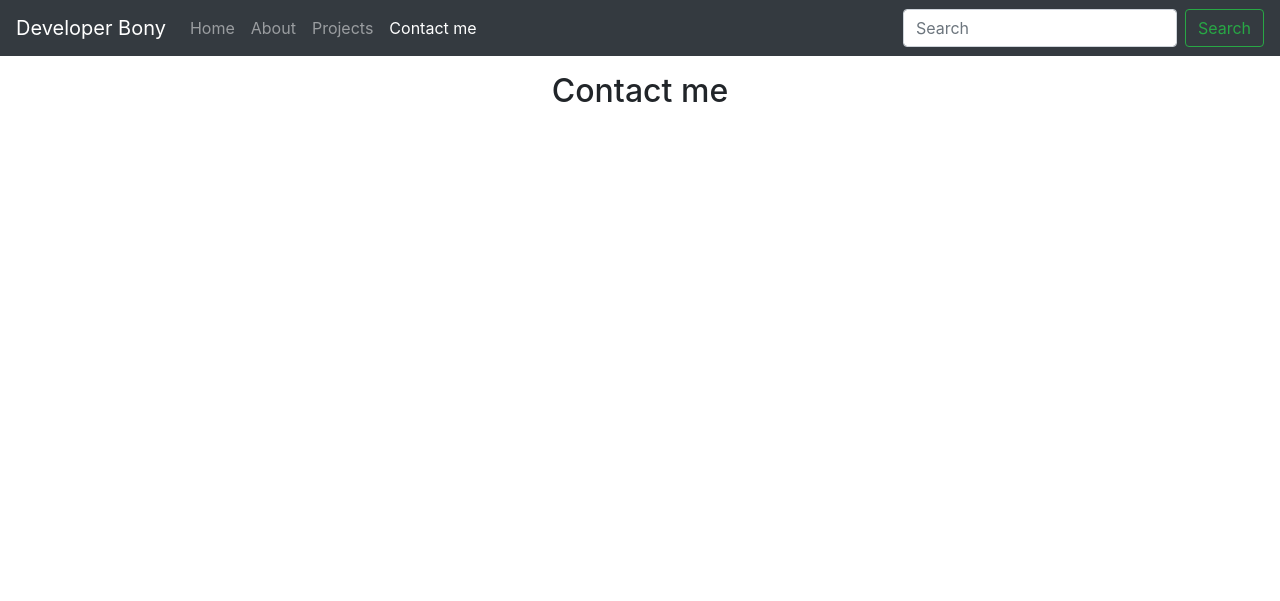
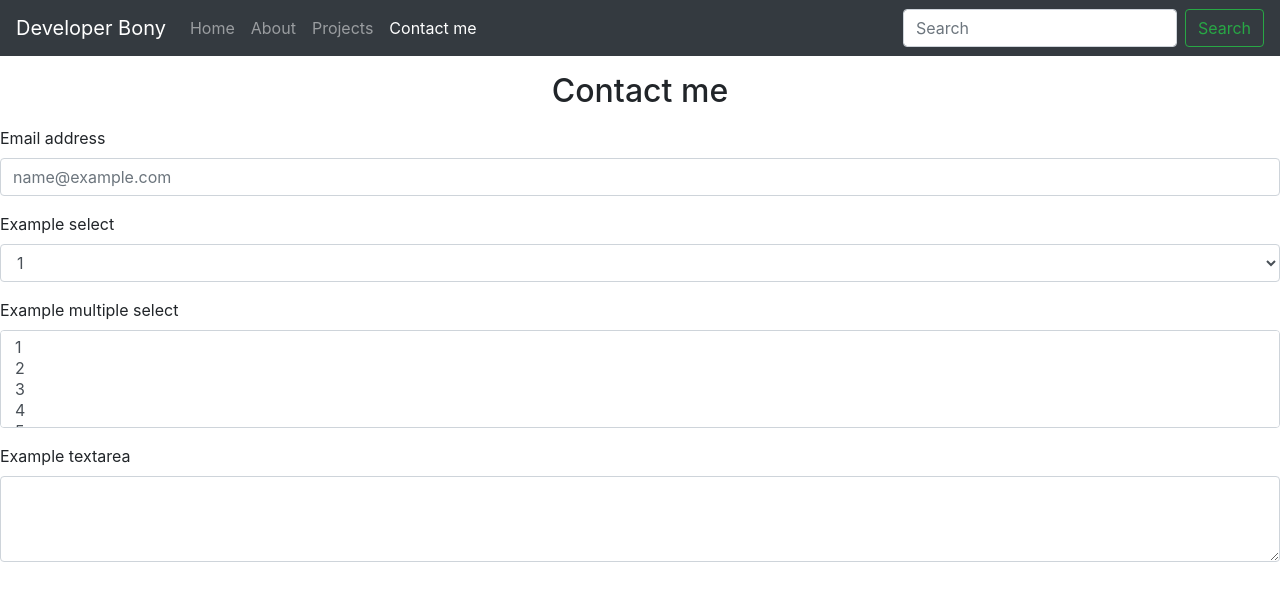
Before and after one commit to bonyborn/my_portfolio, a Django app: page /contact/ in a window 1280 px wide. Shown: the top 601 px of the page. Run offline with Django 5.2, Linux system fonts and the light colour scheme.

Commit message:
Updated with a form

```diff
--- a/templates/contact.html
+++ b/templates/contact.html
@@ -43,6 +43,36 @@
     <div class="container my-3">
     <h2 class="text-center">Contact me</h2>
     </div>
+    <form>
+  <div class="form-group">
+    <label for="exampleFormControlInput1">Email address</label>
+    <input type="email" class="form-control" id="exampleFormControlInput1" placeholder="name@example.com">
+  </div>
+  <div class="form-group">
+    <label for="exampleFormControlSelect1">Example select</label>
+    <select class="form-control" id="exampleFormControlSelect1">
+      <option>1</option>
+      <option>2</option>
+      <option>3</option>
+      <option>4</option>
+      <option>5</option>
+    </select>
+  </div>
+  <div class="form-group">
+    <label for="exampleFormControlSelect2">Example multiple select</label>
+    <select multiple class="form-control" id="exampleFormControlSelect2">
+      <option>1</option>
+      <option>2</option>
+      <option>3</option>
+      <option>4</option>
+      <option>5</option>
+    </select>
+  </div>
+  <div class="form-group">
+    <label for="exampleFormControlTextarea1">Example textarea</label>
+    <textarea class="form-control" id="exampleFormControlTextarea1" rows="3"></textarea>
+  </div>
+    </form>
 
     <!-- Optional JavaScript -->
     <!-- jQuery first, then Popper.js, then Bootstrap JS -->
```
